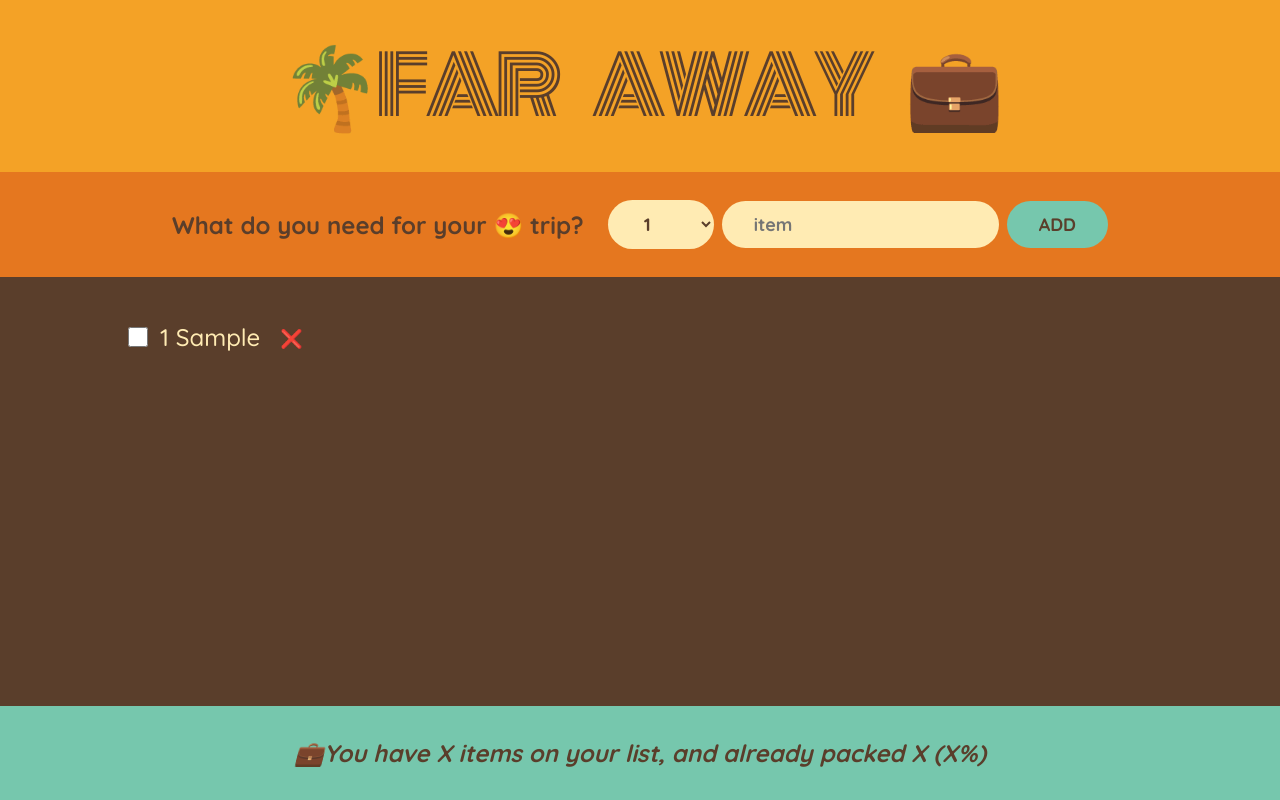
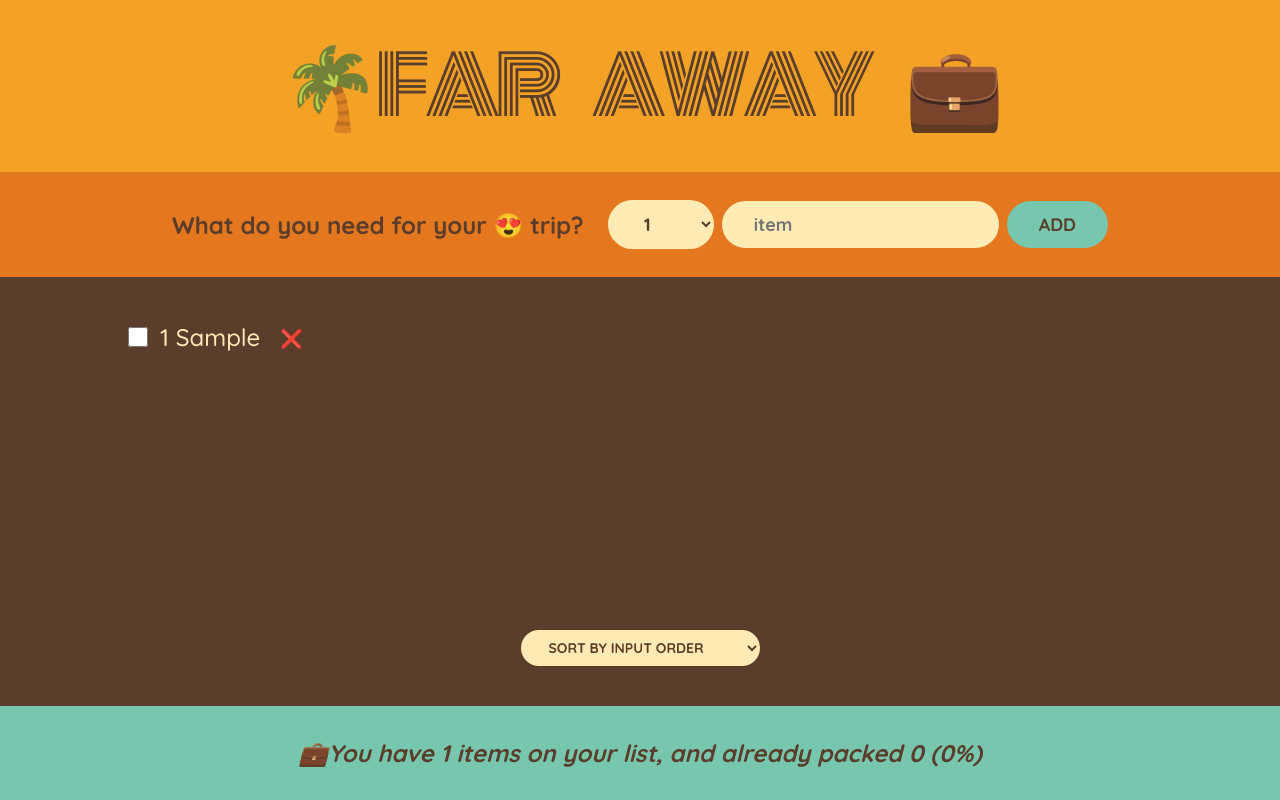
Before and after one commit to SrestMilan/Travel-, a React (Create React App) app in the folder travel-lis/: page / in a window 1280 px wide. Both pictures are taken after typing "Sample" into the empty fields and a click on the button "ADD". Built offline with nearby package versions, Linux system fonts and the light colour scheme.

Commit message:
adding functionality of sor

```diff
--- a/travel-lis/src/components/App.js
+++ b/travel-lis/src/components/App.js
@@ -6,16 +6,21 @@ import Stats from "./Stats";
 import { useState } from "react";
 
 export default function App() {
+  // utilizing state for child to parent communication
   const [items, setItems] = useState([]);
 
+  // adding items in array
   function handleAddItems(item) {
     setItems((items) => [...items, item]);
   }
+
+  // deleting items using id
 
   function handleDeleteItem(id) {
     setItems((items) => items.filter((item) => item.id !== id));
   }
 
+  // functionality of handling pack items
   function handleToggleItems(id) {
     setItems((items) =>
       items.map((item) =>
@@ -25,6 +30,7 @@ export default function App() {
   }
 
   return (
+    // passing props into component
     <div className="app">
       <Logo />
       <Form onAddItems={handleAddItems} />
@@ -33,7 +39,7 @@ export default function App() {
         onDeleteItem={handleDeleteItem}
         onHandleToggleItem={handleToggleItems}
       />
-      <Stats />
+      <Stats items={items} />
     </div>
   );
 }
--- a/travel-lis/src/components/Form.js
+++ b/travel-lis/src/components/Form.js
@@ -1,6 +1,7 @@
 import React, { useState } from "react";
 
 function Form({ onAddItems }) {
+  // working on state
   const [quantity, setQuantity] = useState(1);
   const [description, setDescription] = useState(null);
 
@@ -12,6 +13,7 @@ function Form({ onAddItems }) {
     setDescription("");
     setQuantity(1);
 
+    // storing data input from form
     const newItem = {
       description,
       quantity,
@@ -19,6 +21,7 @@ function Form({ onAddItems }) {
       id: Date.now(),
     };
 
+    // passing data into props
     onAddItems(newItem);
 
     console.log(newItem);
--- a/travel-lis/src/components/PackingList.js
+++ b/travel-lis/src/components/PackingList.js
@@ -1,11 +1,29 @@
-import React from "react";
+import React, { useState } from "react";
 import Item from "./Item";
 
 function PackingList({ items, onDeleteItem, onHandleToggleItem }) {
+  const [sortByItem, setSortItem] = useState("input");
+
+  // derived state functionality
+  let sortedListItems;
+
+  // comparing state variable to sort items
+
+  if (sortByItem === "input") sortedListItems = items;
+
+  if (sortByItem === "description")
+    sortedListItems = items
+      .slice()
+      .sort((a, b) => a.description.localeCompare(b.description));
+
+  if (sortByItem === "packed")
+    sortedListItems = items
+      .slice()
+      .sort((a, b) => Number(a.packed) - Number(b.packed));
   return (
     <div className="list">
       <ul>
-        {items.map((item) => (
+        {sortedListItems.map((item) => (
           <Item
             item={item}
             onDeleteItem={onDeleteItem}
@@ -13,6 +31,17 @@ function PackingList({ items, onDeleteItem, onHandleToggleItem }) {
           />
         ))}
       </ul>
+
+      <div className="actions">
+        <select
+          value={sortByItem}
+          onChange={(e) => setSortItem(e.target.value)}
+        >
+          <option value="input">sort by input order</option>
+          <option value="description">sort by description</option>
+          <option value="packed">sort by packed status</option>
+        </select>
+      </div>
     </div>
   );
 }
--- a/travel-lis/src/components/Stats.js
+++ b/travel-lis/src/components/Stats.js
@@ -1,9 +1,25 @@
 import React from "react";
 
-function Stats() {
+function Stats({ items }) {
+  if (!items.length)
+    return (
+      <p className="stats">
+        <em>Start adding some items to your packing list 🚀</em>
+      </p>
+    );
+
+  const totalItems = items.length; // length of length of items
+  const itemPacked = items.filter((item) => item.packed).length; // finding packedItems based on curent packed items length
+  const itemPercentage = Math.round((itemPacked / totalItems) * 100); // total percentage
+
   return (
     <footer className="stats">
-      <em>💼You have X items on your list, and already packed X (X%)</em>{" "}
+      <em>
+        {itemPercentage === 100
+          ? "You got everything to go ✈️"
+          : `  💼You have ${totalItems} items on your list, and already packed
+        ${itemPacked} (${itemPercentage}%)`}
+      </em>{" "}
     </footer>
   );
 }
```
